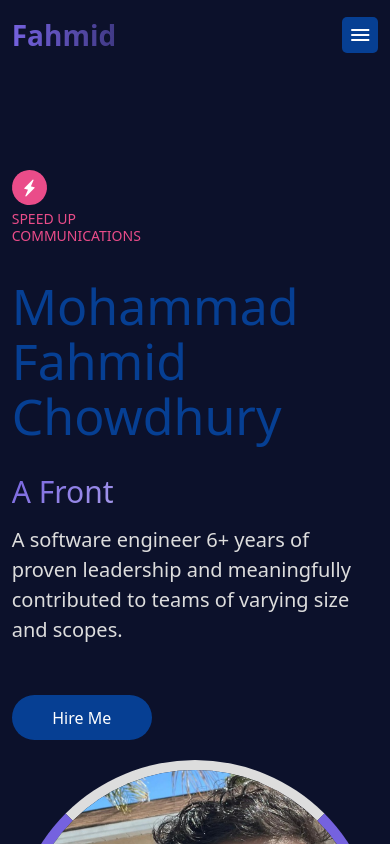
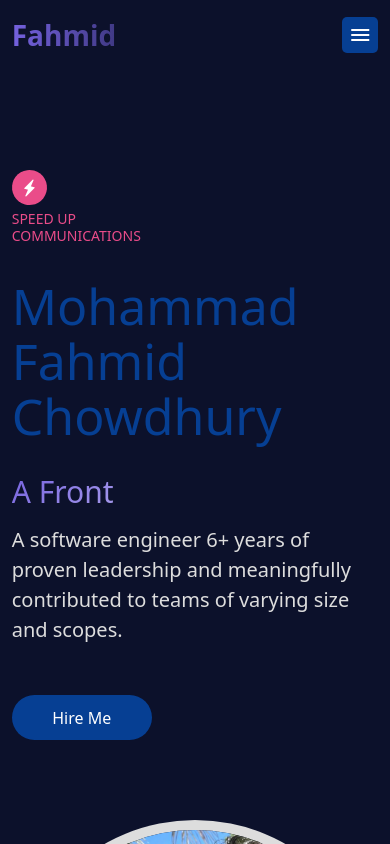
Before and after one commit to kiisi/md_fahmid_portfolio, a React (Create React App) app: page / in a window 390 px wide. Shown: the top 844 px of the page. Built offline with nearby package versions, Linux system fonts and the light colour scheme.

Commit message:
Increase Row gap in hero section

```diff
--- a/src/components/Home/Hero/Hero.css
+++ b/src/components/Home/Hero/Hero.css
@@ -103,7 +103,7 @@
 @media screen and (max-width:900px){
     .hero{
         grid-template-columns: 100%;
-        row-gap:2rem;
+        row-gap:8rem;
     }
     .hero-content{
         padding-right:0;
```
